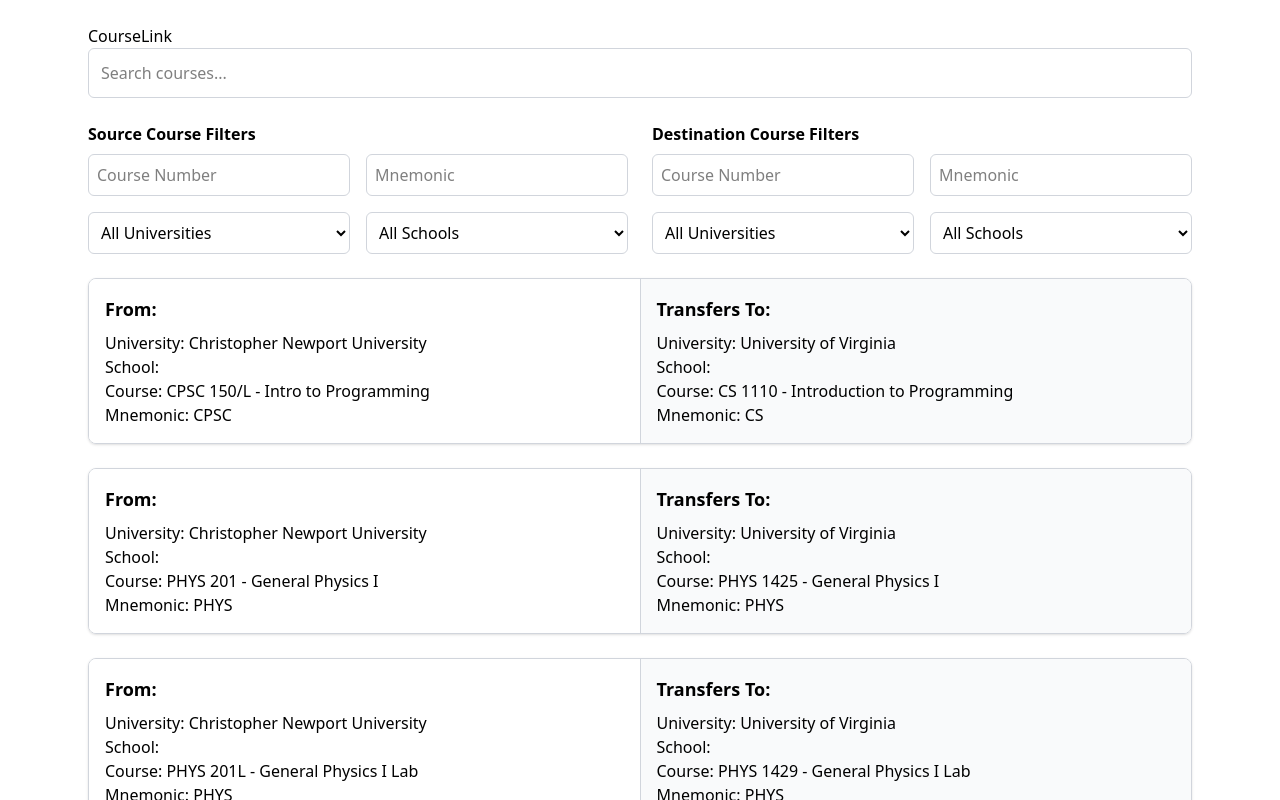
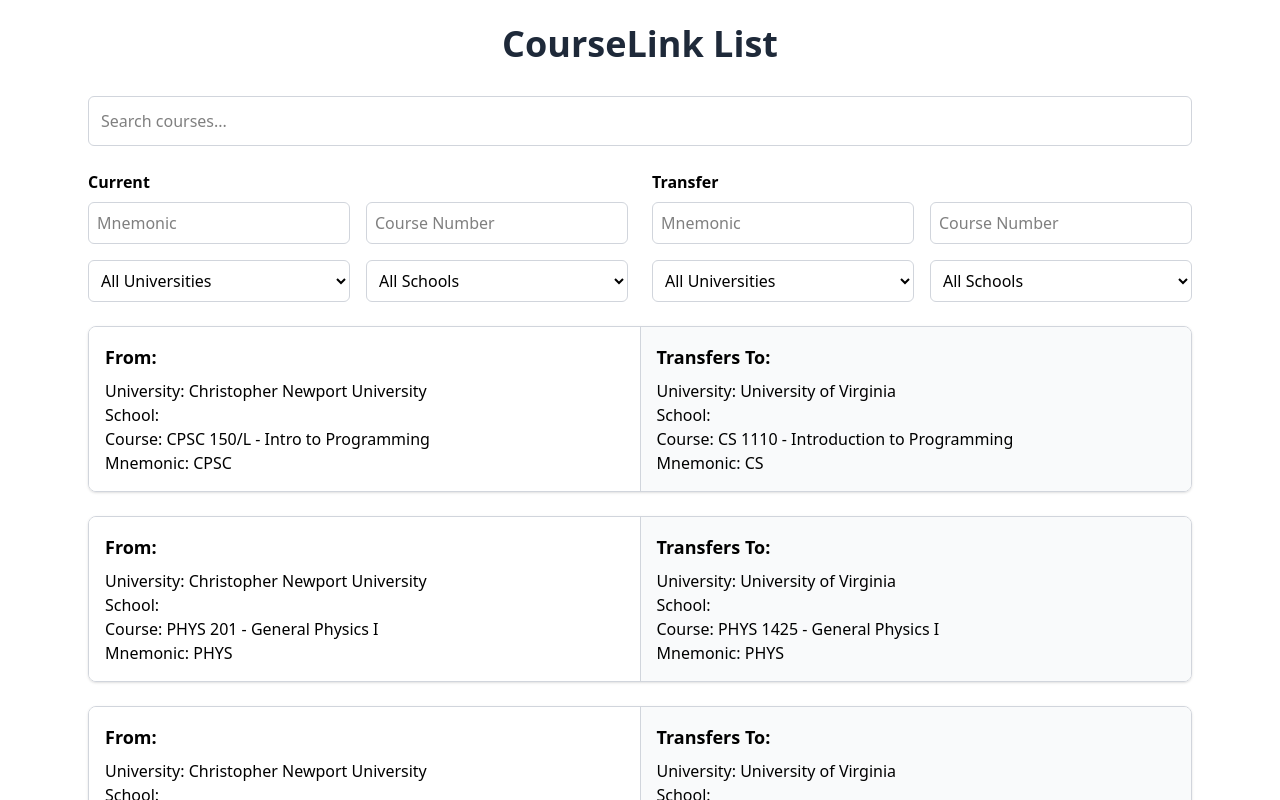
Before and after one commit to Zeiyon/HooHacks2025, a React (Vite) app in the folder TransferLink/: page / in a window 1280 px wide. Shown: the top 800 px of the page. Built offline with nearby package versions, Linux system fonts and the light colour scheme.

Commit message:
updated texts

```diff
--- a/TransferLink/src/modules/courselist/CourseList.tsx
+++ b/TransferLink/src/modules/courselist/CourseList.tsx
@@ -75,7 +75,9 @@
 
   return (
     <div className="max-w-6xl mx-auto p-6">
-        <h1 className='flex '>CourseLink</h1>
+    <h1 className="text-3xl sm:text-4xl font-extrabold text-center text-gray-800 mb-8">
+    CourseLink List
+    </h1>
       <input
         type="text"
         placeholder="Search courses..."
@@ -86,22 +88,22 @@
 
       <div className="grid grid-cols-1 lg:grid-cols-2 gap-6 mb-6">
         <div>
-          <h3 className="font-semibold mb-2">Source Course Filters</h3>
+          <h3 className="font-semibold mb-2">Current</h3>
           <div className="grid grid-cols-1 sm:grid-cols-2 gap-4">
+            <input
+              type="text"
+              name="mnemonic"
+              placeholder="Mnemonic"
+              className="p-2 border border-gray-300 rounded-md"
+              value={sourceFilters.mnemonic}
+              onChange={handleSourceFilterChange}
+            />
             <input
               type="text"
               name="courseNumber"
               placeholder="Course Number"
               className="p-2 border border-gray-300 rounded-md"
               value={sourceFilters.courseNumber}
-              onChange={handleSourceFilterChange}
-            />
-            <input
-              type="text"
-              name="mnemonic"
-              placeholder="Mnemonic"
-              className="p-2 border border-gray-300 rounded-md"
-              value={sourceFilters.mnemonic}
               onChange={handleSourceFilterChange}
             />
             <select
@@ -134,22 +136,22 @@
         </div>
 
         <div>
-          <h3 className="font-semibold mb-2">Destination Course Filters</h3>
+          <h3 className="font-semibold mb-2">Transfer</h3>
           <div className="grid grid-cols-1 sm:grid-cols-2 gap-4">
+            <input
+              type="text"
+              name="mnemonic"
+              placeholder="Mnemonic"
+              className="p-2 border border-gray-300 rounded-md"
+              value={destinationFilters.mnemonic}
+              onChange={handleDestinationFilterChange}
+            />
             <input
               type="text"
               name="courseNumber"
               placeholder="Course Number"
               className="p-2 border border-gray-300 rounded-md"
               value={destinationFilters.courseNumber}
-              onChange={handleDestinationFilterChange}
-            />
-            <input
-              type="text"
-              name="mnemonic"
-              placeholder="Mnemonic"
-              className="p-2 border border-gray-300 rounded-md"
-              value={destinationFilters.mnemonic}
               onChange={handleDestinationFilterChange}
             />
             <select
```
